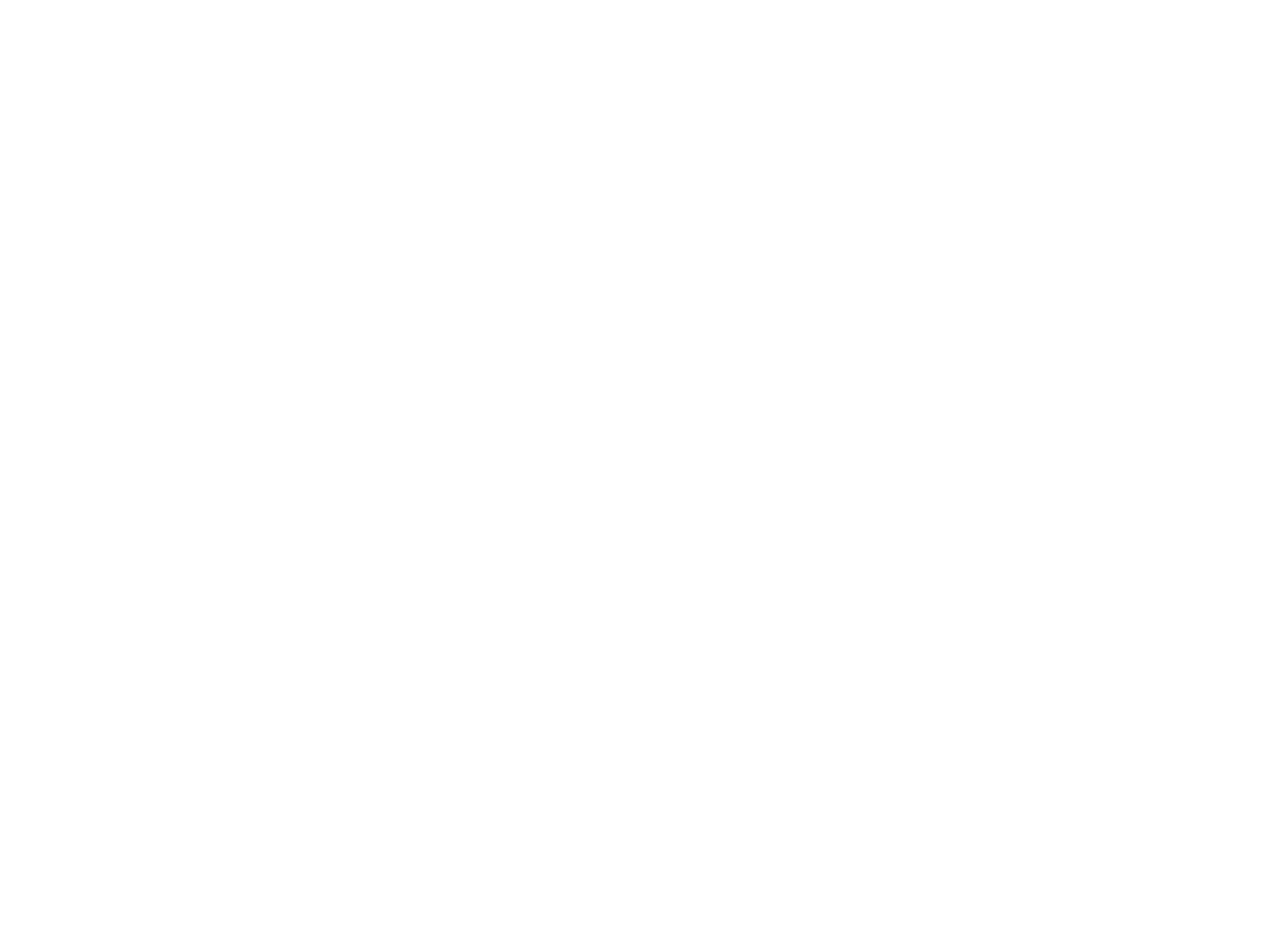
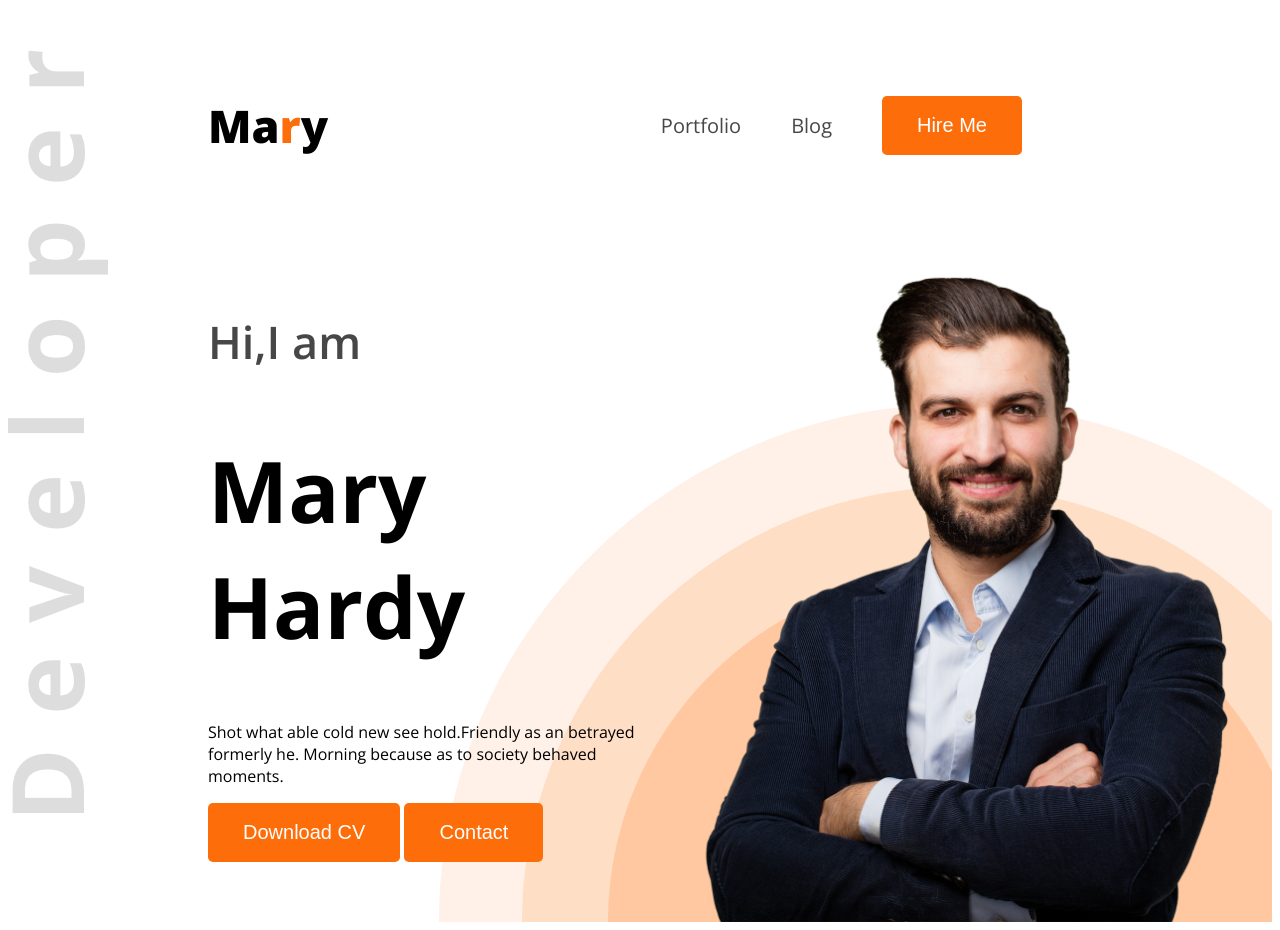
Before and after one commit to Fahim-ajoer/web-dev-portfolio, a plain HTML site: page index.html in a window 1280 px wide. Before the commit the page ends 800 px from the top, so only its background shows below. Drawn offline with nearby package versions, Linux system fonts and the light colour scheme.

Commit message:
first commit

```diff
--- a/index.html
+++ b/index.html
@@ -4,10 +4,32 @@
     <meta charset="UTF-8">
     <meta name="viewport" content="width=device-width, initial-scale=1.0">
     <title>Web Developer Portfolio  </title>
+    <link rel="preconnect" href="https://fonts.googleapis.com">
+<link rel="preconnect" href="https://fonts.gstatic.com" crossorigin>
+<link href="https://fonts.googleapis.com/css2?family=Open+Sans:ital,wght@0,300..800;1,300..800&family=Work+Sans:ital,wght@0,100..900;1,100..900&display=swap" rel="stylesheet">
+    <link rel="stylesheet" href="styles/portfolio.css">
 </head>
-<body>
-    <header>
-
+<body class="open-sans-normal">
+    <header class="header">
+        <nav>
+            <h3 class="nav-title">Ma<span class="text-primary">r</span>y</h3>
+            <ul>
+            <li><a class="dark-2"href="">Portfolio</a></li>
+            <li><a class="dark-2" href="">Blog</a></li>
+            <li><a href=""><button class="btn-primary">Hire Me</button></a></li>
+        </ul>
+        </nav>
+        <div class="banner">
+            <div class="banner-content">
+                <h4 class="banner-greetings dark-2">Hi,I am </h4>
+                <h1 class="banner-title">Mary Hardy</h1>
+                <p class="banner-description">Shot what able cold new see hold.Friendly as an betrayed formerly
+                    he. Morning because as to society behaved moments.</p>
+                    <button class="btn-primary">Download CV</button>
+                    <button class="btn-primary">Contact</button>
+            </div>
+            <img class="banner-profile-pic" src="images/hardy.png" alt="">
+        </div>
     </header>
    <main>
 
--- /dev/null
+++ b/styles/portfolio.css
@@ -0,0 +1,78 @@
+
+
+.open-sans-normal {
+    font-family: "Open Sans", sans-serif;
+    font-optical-sizing: auto;
+    font-style: normal;
+    font-variation-settings:
+      "wdth" 100;
+  }
+  /* Shared style */
+  .text-primary{
+    color: #FD6E0A;
+  }
+  .dark-2{
+    color:#474747;
+
+  }
+.btn-primary{
+  background-color: #FD6E0A;
+  font-size: bold;
+  font-size: 20px;
+  color: white;
+  padding: 18px 35px;
+  border-radius: 5px;
+  border: none;
+}
+/* header */
+.header{
+  background-image: url(../images/developer.png), url(../images/header_bg.png);
+  background-repeat: no-repeat;
+  background-position: top left, bottom right;
+}
+/* nav style */
+nav{
+    display: flex;
+    align-items: center;
+    justify-content: space-between;
+    margin: 50px 200px;
+}
+.nav-title{
+    font-size: 45px;
+    font-weight: 800;
+}
+nav ul li {
+  list-style: none;
+  margin-right: 50px;
+}
+nav ul{
+  display: flex;
+  align-items: center;
+
+}
+nav li a {
+  text-decoration: none;
+  font-size: 20px;
+}
+/* Banner Styles */
+.banner{
+  display: flex;
+  justify-content: space-between;
+  margin: 0 35px 0 200px;
+}
+.banner-content{
+  max-width: 580px;
+}
+.banner-greetings{
+  font-size: 45px;
+  font-weight: 600;
+
+}
+.banner-title{
+  font-size: 85px;
+  font-weight: bold;
+
+}
+.banner-profile-pic{
+  width: 580px;
+}
```
